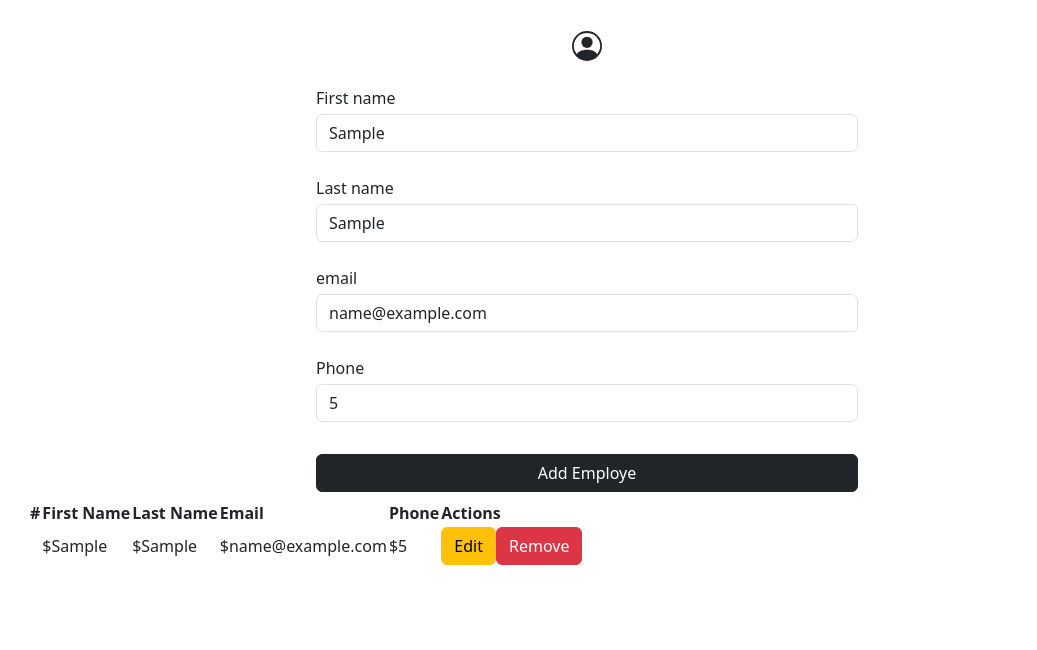
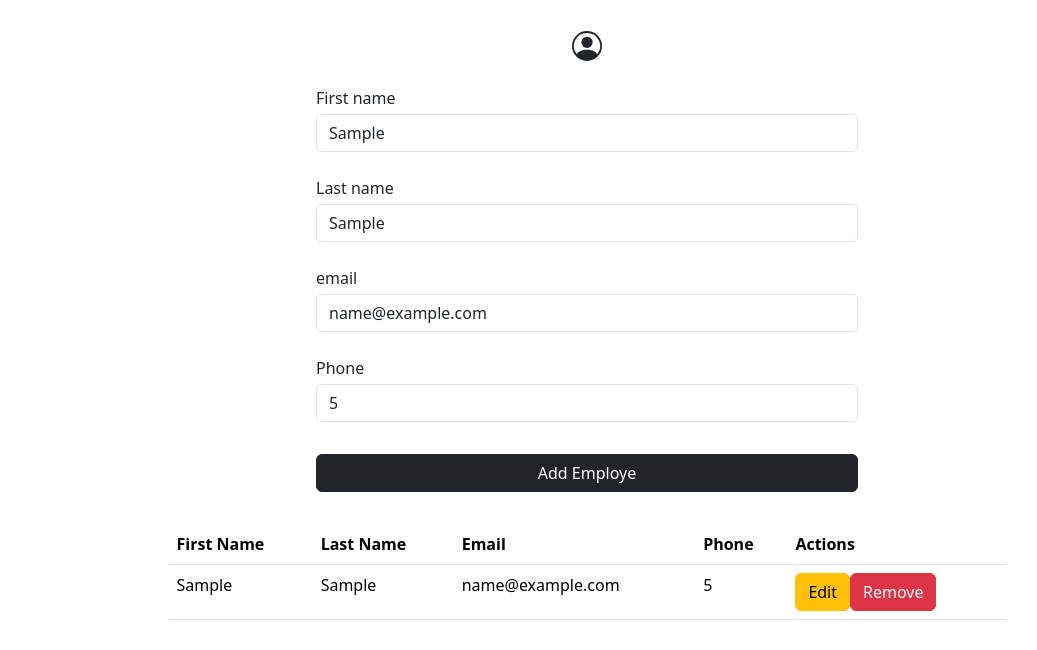
Before and after one commit to Abdessamad7687/react-employes-crud, a React (Create React App) app: page / in a window 1280 px wide. Both pictures are taken after typing "Sample", "Sample", "name@example.com", "5" into the empty fields and a click on the button "Add Employe". Shown: the top 650 px of the page, without its empty margins (53-1090 px from the left). Built offline with nearby package versions, Linux system fonts and the light colour scheme.

Commit message:
employes-crud

```diff
--- a/src/App.jsx
+++ b/src/App.jsx
@@ -102,10 +102,9 @@ const App = () => {
 
       {/* Table */}
 
-      <table>
+      <table className='table mt-4 w-75 mx-auto'>
         <thead>
           <tr>
-            <th scope="col">#</th>
             <th scope="col">First Name</th>
             <th scope="col">Last Name</th>
             <th scope="col">Email</th>
@@ -118,11 +117,10 @@ const App = () => {
 
             Employes.map((Employe, index) => (
               <tr key={index}>
-                <th scope="row"></th>
-                <td>${Employe.fname}</td>
-                <td>${Employe.lname}</td>
-                <td>${Employe.email}</td>
-                <td>${Employe.phone}</td>
+                <td>{Employe.fname}</td>
+                <td>{Employe.lname}</td>
+                <td>{Employe.email}</td>
+                <td>{Employe.phone}</td>
                 <td>
                   <button class="btn btn-warning" >Edit</button>
                   <button class="btn btn-danger">Remove</button>
```
